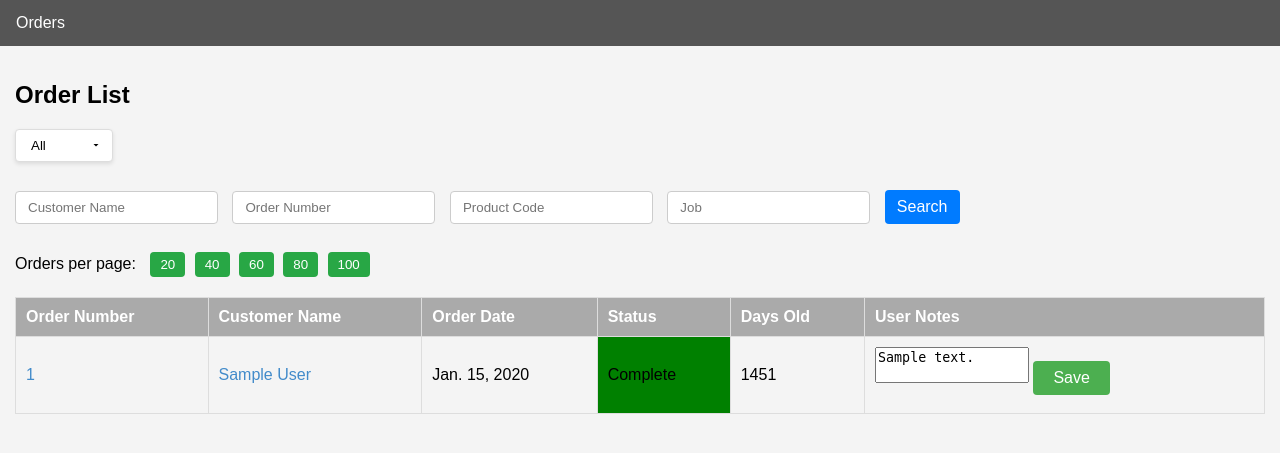
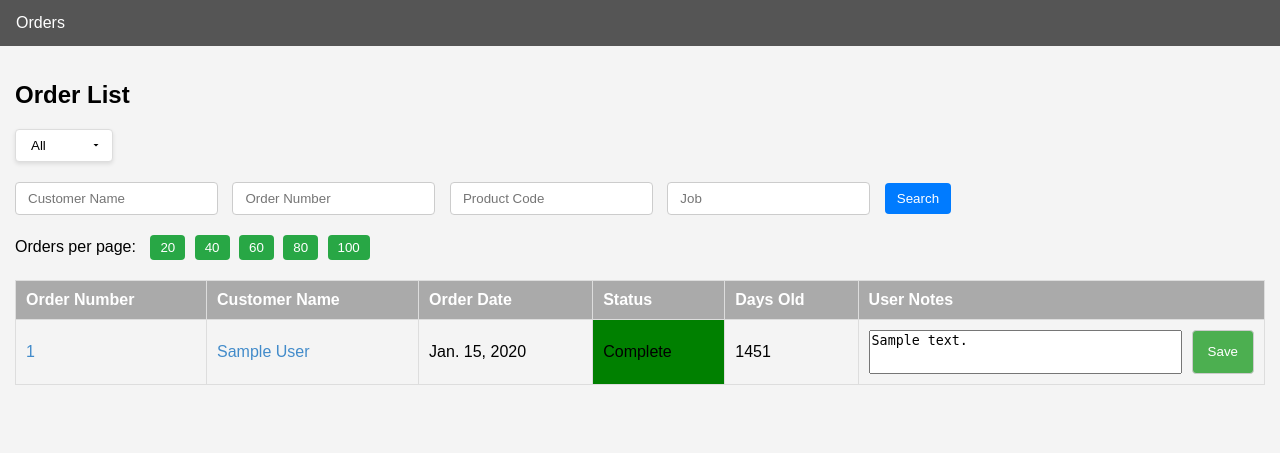
Before and after one commit to FearlessENT/WEDatabase, a Django app: page /management/orders/ in a window 1280 px wide. Shown: the part 112-565 px from the top of the page. Run offline with Django 5.2, Linux system fonts and the light colour scheme; tables that the repository leaves empty hold one stand-in row (values such as "Sample post").

Commit message:
changed css

```diff
--- a/WEData/management/static/management/css/styles.css
+++ b/WEData/management/static/management/css/styles.css
@@ -262,39 +262,35 @@ table a:hover {
 
 /* Container for notes and button */
 .notes-container {
-    display: flex;
-    align-items: center;
+    display: flex; /* Use flexbox to align items horizontally */
+    align-items: center; /* Align items vertically in the center */
+    width: 100%; /* Full width of the container */
+}
+
+.notes-container form {
+    display: flex; /* Use flexbox within the form as well */
+    width: 100%; /* Full width of the container */
 }
 
 /* Style for the textarea */
 textarea.autoresize {
-    width: calc(100% - 100px); /* Adjust width as needed */
-    min-height: 10px; /* Minimum height */
-    overflow-y: hidden; /* Hide vertical scrollbar */
+    flex-grow: 1; /* Allow textarea to grow and fill available space */
+    margin-right: 10px; /* Space between textarea and button */
+    min-height: 38px; /* Minimum height to align with button */
     resize: none; /* Disable manual resize */
 }
 
 /* Style for the save button */
 .save-btn {
-    margin-left: 2px; /* Space between textarea and button */
-    align-self: flex-start; /* Align the button vertically to the top */
-
+    white-space: nowrap; /* Prevent text wrapping in the button */
+    padding: 8px 15px; /* Padding inside the button */
+    border: 1px solid #ccc; /* Border for the button */
+    background-color: #4CAF50; /* Background color */
+    color: white; /* Text color */
+    border-radius: 4px; /* Rounded corners */
+    cursor: pointer; /* Pointer cursor on hover */
 }
 
-
-
-
-input[type="submit"] {
-    background-color: #4CAF50; /* Green background */
-    color: white; /* White text */
-    padding: 8px 20px; /* Reduce the top and bottom padding */
-    margin: 8px 0; /* Margin */
-    border: none; /* No border */
-    border-radius: 4px; /* Rounded borders */
-    cursor: pointer; /* Pointer cursor on hover */
-    font-size: 16px; /* Font size */
+.save-btn:hover {
+    background-color: #45a049; /* Darker shade on hover */
 }
-
-input[type="submit"]:hover {
-    background-color: #45a049; /* Darker shade of green on hover */
-}
```
